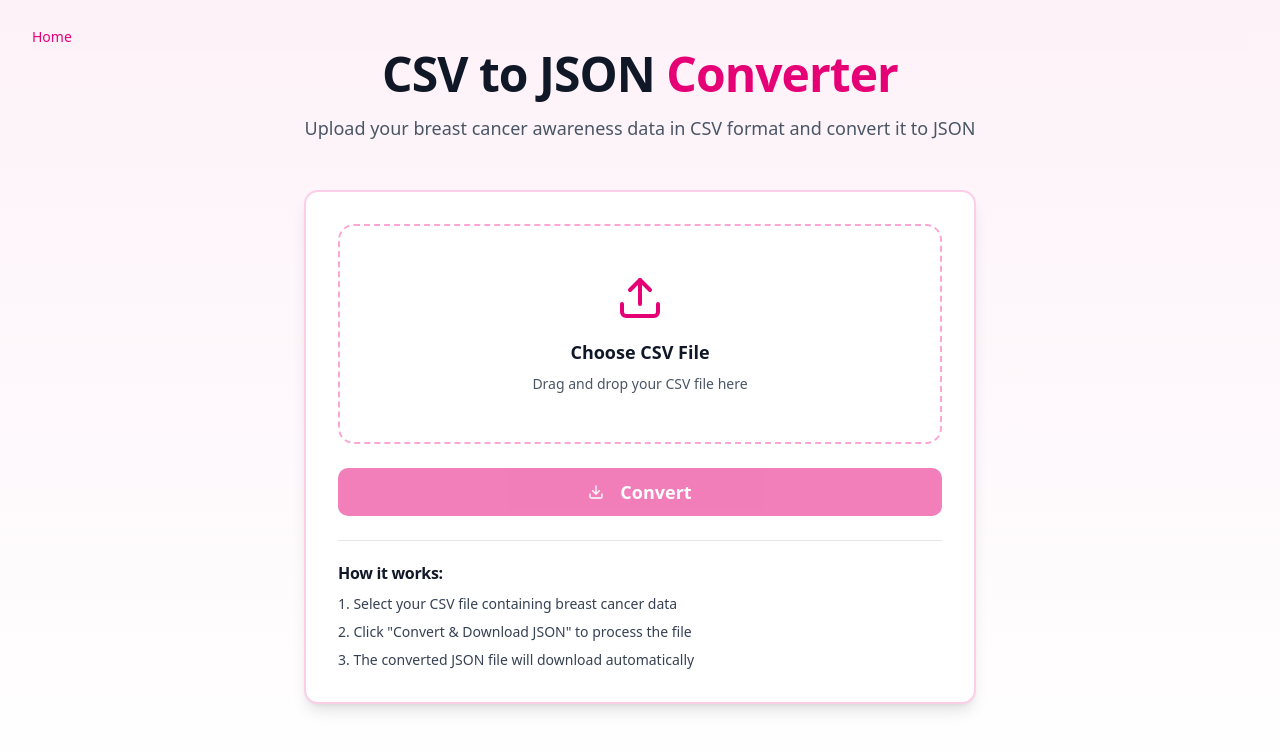
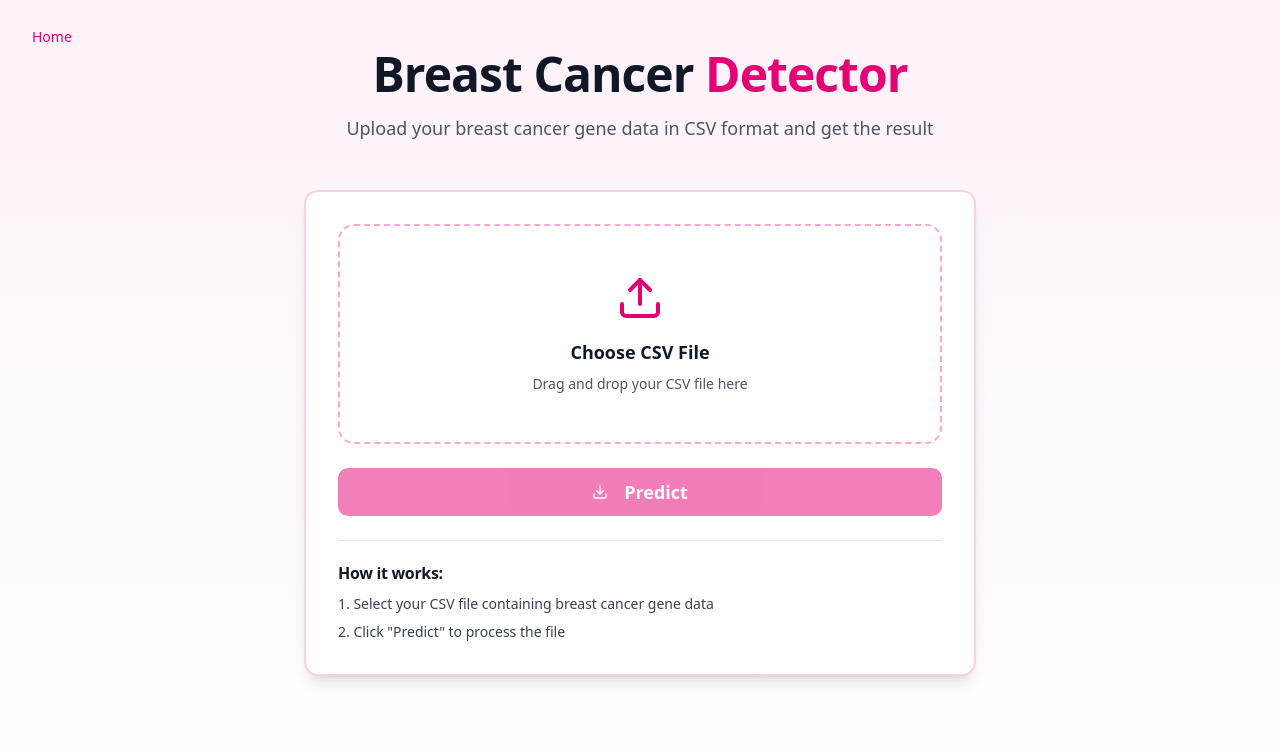
Before and after one commit to meetbikhani/Breast_Cancer_Awareness, a React (Vite) app: page /convert in a window 1280 px wide. Shown: the top 752 px of the page. Built offline with nearby package versions, Linux system fonts and the light colour scheme.

Commit message:
fixed ui bugs

```diff
--- a/src/page/Convertion.tsx
+++ b/src/page/Convertion.tsx
@@ -85,10 +85,10 @@ export default function ConversionComponent() {
       <div className="max-w-2xl mx-auto">
         <div className="text-center mb-12">
           <h1 className="text-5xl font-bold text-gray-900 mb-4 font-sans text-balance">
-            CSV to JSON <span className="text-pink-600">Converter</span>
+            Breast Cancer <span className="text-pink-600">Detector</span>
           </h1>
           <p className="text-lg text-gray-600 font-sans">
-            Upload your breast cancer awareness data in CSV format and convert it to JSON
+            Upload your breast cancer gene data in CSV format and get the result
           </p>
         </div>
 
@@ -121,7 +121,7 @@ export default function ConversionComponent() {
             {success && (
               <div className="flex items-center gap-3 p-4 bg-green-50 border border-green-200 rounded-lg">
                 <CheckCircle className="w-5 h-5 text-green-600 flex-shrink-0" />
-                <p className="text-green-800 font-sans">File converted and downloaded successfully!</p>
+                <p className="text-green-800 font-sans">File uploaded successfully!</p>
               </div>
             )}
 
@@ -186,12 +186,12 @@ export default function ConversionComponent() {
               {loading ? (
                 <>
                   <Loader2 className="w-5 h-5 mr-2 animate-spin" />
-                  Converting...
+                  Predicting...
                 </>
               ) : (
                 <>
                   <Download className="w-5 h-5 mr-2" />
-                  Convert
+                  Predict
                 </>
               )}
             </Button>
@@ -199,9 +199,8 @@ export default function ConversionComponent() {
             <div className="pt-6 border-t border-gray-200">
               <h3 className="font-semibold text-gray-900 mb-3 font-sans">How it works:</h3>
               <ol className="space-y-2 text-sm text-gray-700 font-sans list-decimal list-inside">
-                <li>Select your CSV file containing breast cancer data</li>
-                <li>Click "Convert & Download JSON" to process the file</li>
-                <li>The converted JSON file will download automatically</li>
+                <li>Select your CSV file containing breast cancer gene data</li>
+                <li>Click "Predict" to process the file</li>
               </ol>
             </div>
           </div>
--- a/src/page/Home.tsx
+++ b/src/page/Home.tsx
@@ -18,7 +18,7 @@ export default function Home() {
             />
             <h1 className="text-2xl font-semibold text-pink-400 italic">Breast Cancer Awareness</h1>
           </div>
-          <nav className="hidden md:flex gap-8">
+          {/* <nav className="hidden md:flex gap-8">
             <a href="#about" className="text-gray-700 hover:text-pink-600 transition-colors font-sans text-sm">
               About
             </a>
@@ -31,7 +31,7 @@ export default function Home() {
             <a href="#contact" className="text-gray-700 hover:text-pink-600 transition-colors font-sans text-sm">
               Contact
             </a>
-          </nav>
+          </nav> */}
         </div>
       </header>
 
@@ -59,13 +59,13 @@ export default function Home() {
                 end breast cancer.
               </p>
             </div>
-            <div className="flex flex-col sm:flex-row gap-4 pt-4">
-              <Button
+            <div className="flex flex-col sm:flex-row gap-4 ">
+              {/* <Button
                 size="lg"
                 className="bg-pink-600 hover:bg-pink-700 text-white rounded-lg font-sans font-semibold shadow-lg"
               >
                 Learn More <ArrowRight className="w-5 h-5 ml-2" />
-              </Button>
+              </Button> */}
               <Button
                 asChild
                 size="lg"
@@ -184,7 +184,7 @@ export default function Home() {
             Every contribution helps us continue our mission of awareness, research, and support for those affected by
             breast cancer.
           </p>
-          <div className="flex flex-col sm:flex-row gap-4 justify-center pt-4">
+          {/* <div className="flex flex-col sm:flex-row gap-4 justify-center pt-4">
             <Button size="lg" className="bg-white text-pink-600 hover:bg-pink-50 rounded-lg font-sans font-semibold">
               Donate <Heart className="w-5 h-5 ml-2" />
             </Button>
@@ -195,14 +195,14 @@ export default function Home() {
             >
               Volunteer
             </Button>
-          </div>
+          </div> */}
         </div>
       </section>
 
       {/* Footer */}
       <footer className="bg-gray-900 text-gray-300 py-16 px-4 sm:px-6 lg:px-8">
         <div className="max-w-6xl mx-auto">
-          <div className="grid md:grid-cols-4 gap-8 mb-12">
+          {/* <div className="grid md:grid-cols-4 gap-8 mb-12">
             <div className="space-y-4">
               <h4 className="text-white font-bold text-lg font-sans">About</h4>
               <ul className="space-y-2 text-sm font-sans">
@@ -278,7 +278,7 @@ export default function Home() {
                 </li>
               </ul>
             </div>
-          </div>
+          </div> */}
           <div className="border-t border-gray-800 pt-8 text-center text-sm font-sans">
             <p>
               &copy; 2025 Breast Cancer Awareness Initiative. All rights reserved. |{" "}
```
